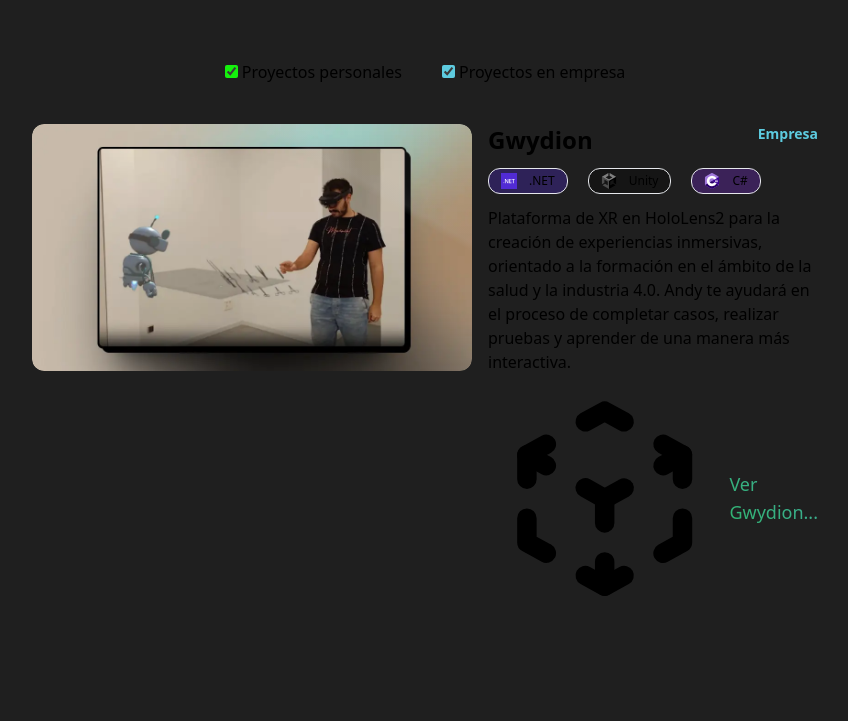
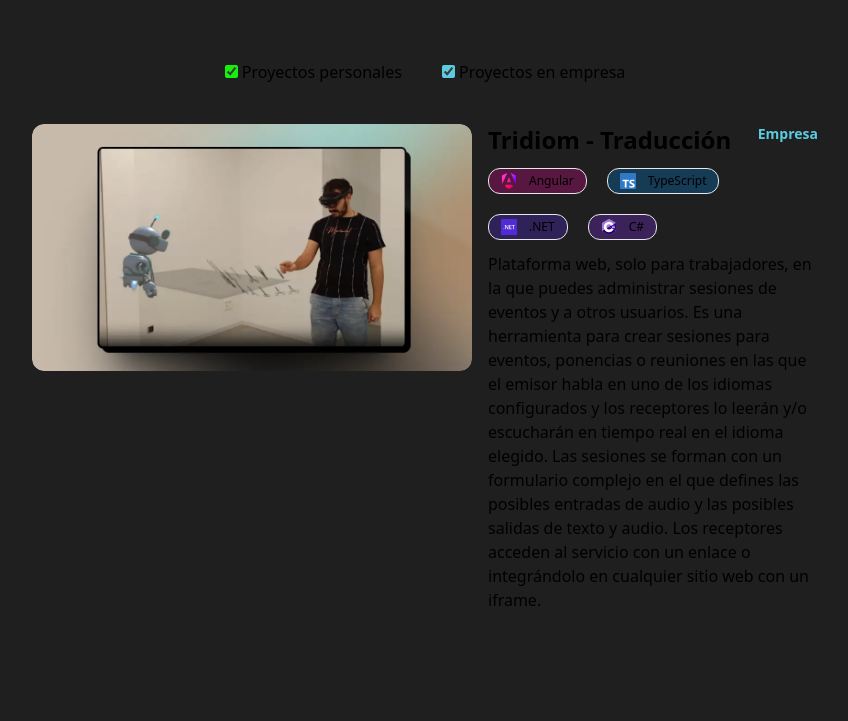
Before and after one commit to vicgb-dev/porfolio, an Astro site: page / in a window 1280 px wide. Shown: the part 3000-3721 px from the top of the page, without its empty margins (215-1063 px from the left). Built offline with nearby package versions, Linux system fonts and the light colour scheme; Astro itself is replaced by a stand-in of ours.

Commit message:
Proyecto de Tridiom añadido (sin imagen)

```diff
--- a/src/components/Projects.astro
+++ b/src/components/Projects.astro
@@ -95,6 +95,18 @@
 };
 
 const projects = [
+    {
+        type: ProjectType.enterprise,
+        typeColor: "#5dcbdf",
+        name: "Tridiom - Traducción",
+        technologies: [
+            TECHNOLOGIES.TechAngular,
+            TECHNOLOGIES.TechTypeScript,
+            TECHNOLOGIES.TechNET,
+            TECHNOLOGIES.TechCSharp,
+        ],
+        image: gwydion,
+    },
     {
         type: ProjectType.enterprise,
         typeColor: "#5dcbdf",
@@ -198,6 +210,15 @@
     <Project {...projects[0]}>
         <!-- Gwydion -->
         <div slot="description">
+            Plataforma web, solo para trabajadores, en la que puedes administrar sesiones de eventos y a otros usuarios.
+            Es una herramienta para crear sesiones para eventos, ponencias o reuniones en las que el emisor habla en uno de los idiomas configurados y los receptores lo leerán y/o escucharán en tiempo real en el idioma elegido.
+            Las sesiones se forman con un formulario complejo en el que defines las posibles entradas de audio y las posibles salidas de texto y audio.
+            Los receptores acceden al servicio con un enlace o integrándolo en cualquier sitio web con un iframe.
+        </div>
+    </Project>
+    <Project {...projects[1]}>
+        <!-- Gwydion -->
+        <div slot="description">
             Plataforma de XR en HoloLens2 para la creación de experiencias
             inmersivas, orientado a la formación en el ámbito de la salud y la
             industria 4.0. Andy te ayudará en el proceso de completar casos,
@@ -212,7 +233,7 @@
             </Link>
         </div>
     </Project>
-    <Project {...projects[1]}>
+    <Project {...projects[2]}>
         <!-- ShapeScape -->
         <div slot="description">
             Juego arcade con estilo minimalista en el que tendrás que esquivar
@@ -236,7 +257,7 @@
             </Link>
         </div>
     </Project>
-    <Project {...projects[2]}>
+    <Project {...projects[3]}>
         <!-- DestekPro -->
         <div slot="description">
             Plataforma para IOS, Andriod y web para el mantenimiento de forma
@@ -254,7 +275,7 @@
             </Link>
         </div>
     </Project>
-    <Project {...projects[3]}>
+    <Project {...projects[4]}>
         <!-- Political Timeline -->
         <div slot="description">
             Medio de comunicación digital que busca informar de la manera más
@@ -277,7 +298,7 @@
             </Link>
         </div>
     </Project>
-    <Project {...projects[4]}>
+    <Project {...projects[5]}>
         <!-- STap2Go -->
         <div slot="description">
             <span class="italic">Serious game</span> para la mejora de las funciones
@@ -295,7 +316,7 @@
             </Link>
         </div>
     </Project>
-    <Project {...projects[5]}>
+    <Project {...projects[6]}>
         <!-- ERP -->
         <div slot="description">
             ERP para administración de empresas con arquitectura modular. Cada
@@ -311,7 +332,7 @@
             </div>
         </div>
     </Project>
-    <Project {...projects[6]}>
+    <Project {...projects[7]}>
         <!-- Juego -->
         <div slot="description">
             Juego 3D en Unity en el que eres el único realizador de un programa
```
